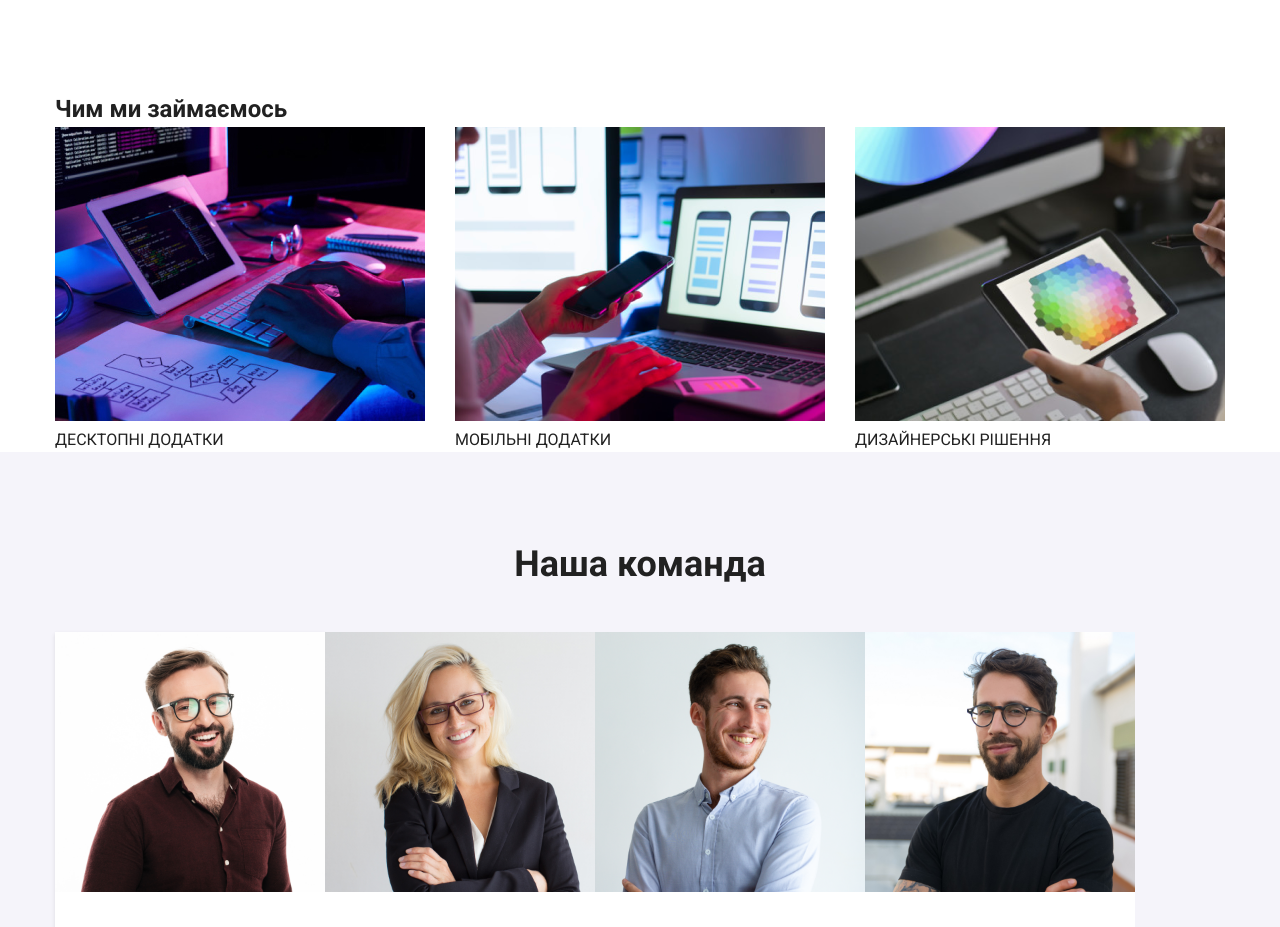
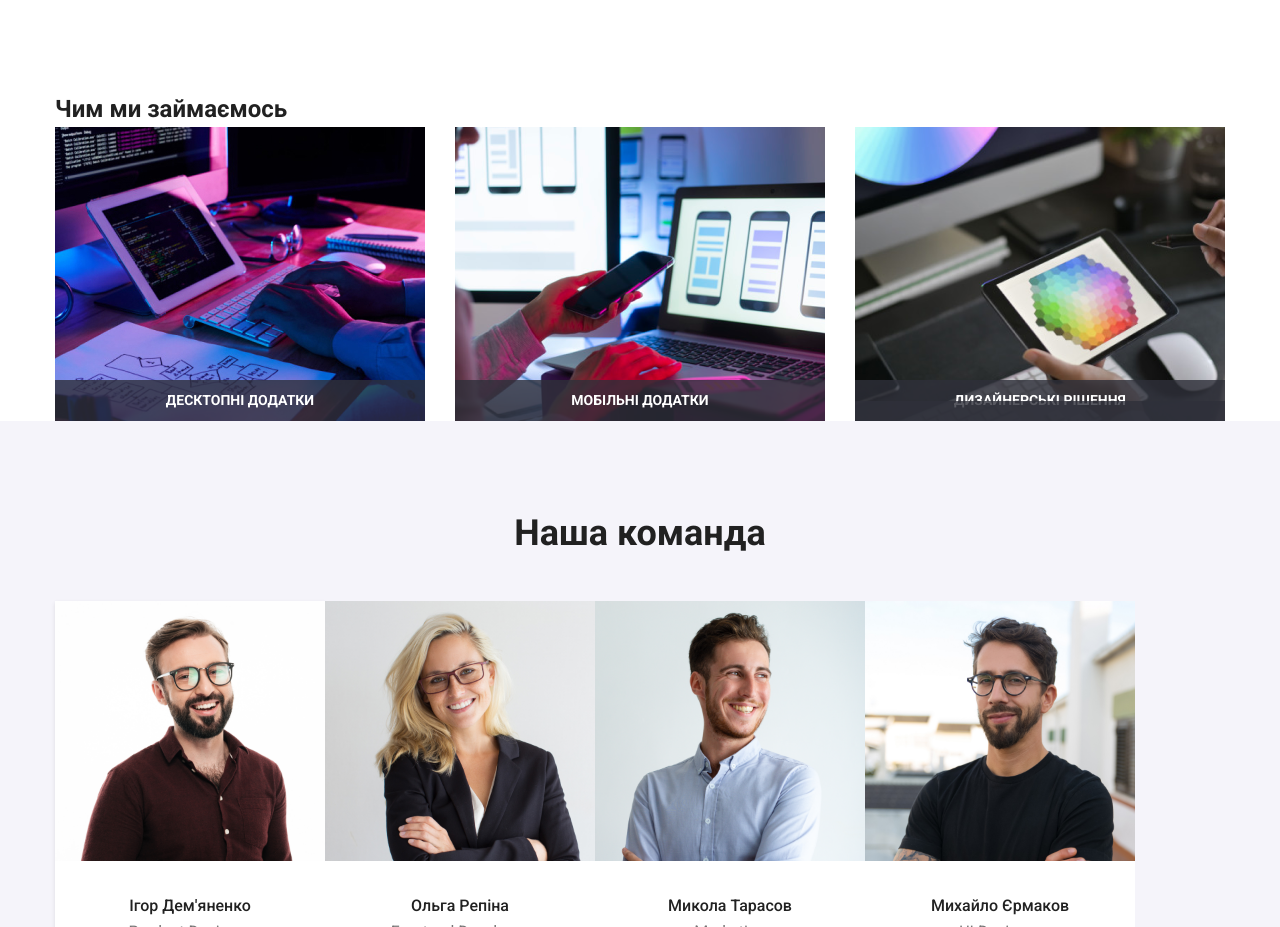
Before and after one commit to pfedo2/-----5, a plain HTML site: page index.html in a window 1280 px wide. Shown: the part 930-1857 px from the top of the page. Drawn offline with nearby package versions, Linux system fonts and the light colour scheme.

Commit message:
Update styles.css

```diff
--- a/styles.css
+++ b/styles.css
@@ -199,17 +199,27 @@ body {
   display: block;
 }
 
-.services-container p {
+.service-item {
+  position: relative;
+  width: 370px;
+  height: 294px;
+  overflow: hidden;
+}
+.service-item p {
   position: absolute;
   bottom: 0;
+  left: 0;
+  right: 0;
   background-color: rgba(47, 48, 58, 0.8);
-  color: white;
-  width: 100%;
+  color: #ffffff;
   text-align: center;
-  padding: 15px 0;
+  padding: 10px 0;
   font-weight: 700;
+  text-transform: uppercase;
+  font-family: "Roboto", sans-serif;
+  font-size: 14px;
+  margin: 0;
 }
-
 /* team */
 .team {
   background-color: #f5f4fa;
```
